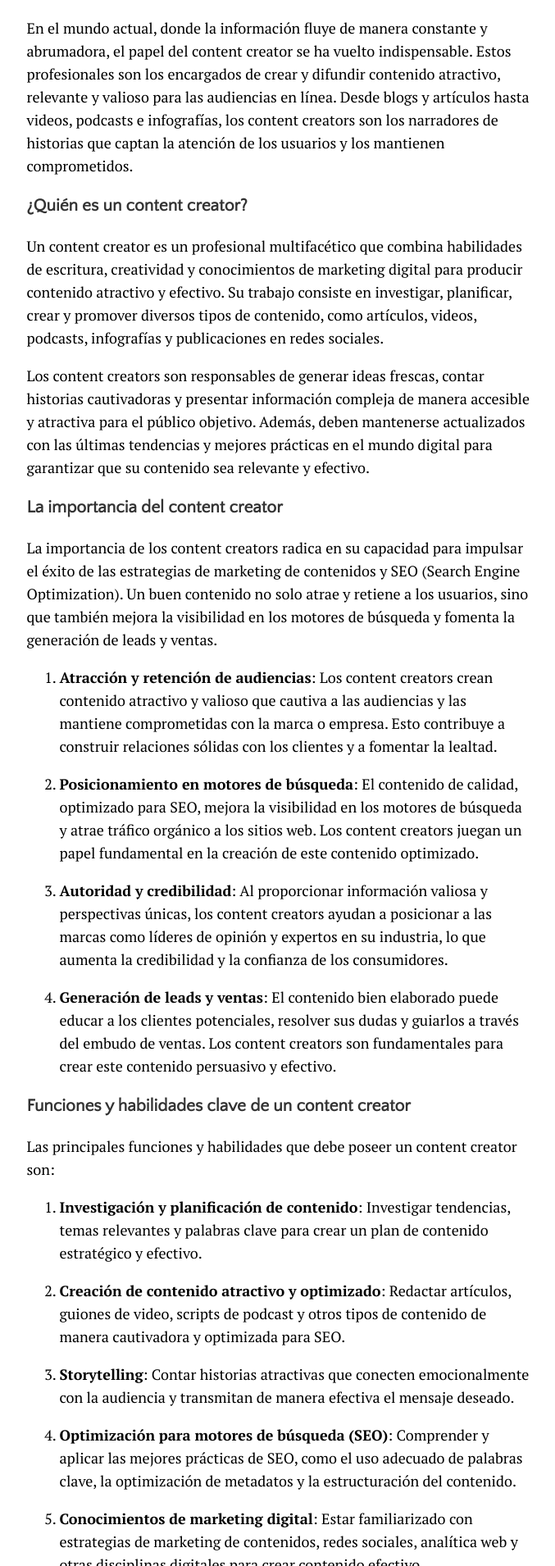
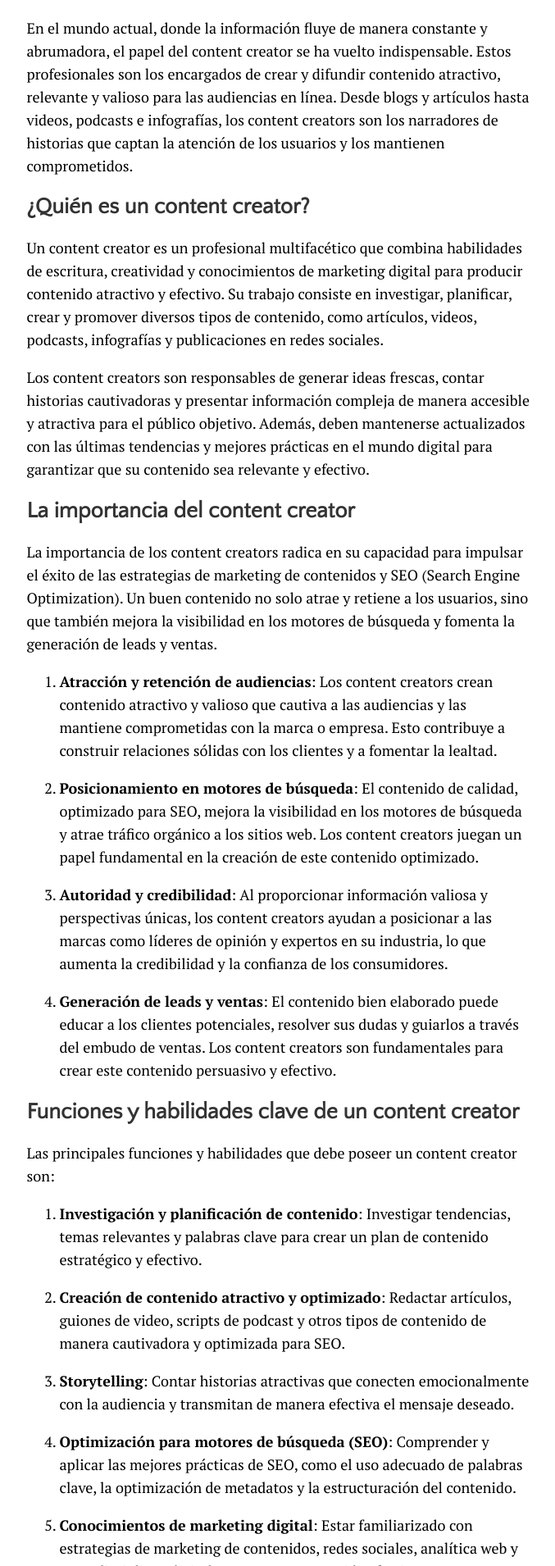
Before and after one commit to JuanEsquiviasO/blog, a Jekyll site: the page built from _posts/2024-04-03-content-creator-quien-es-y-que-hace.md, in a window 1280 px wide. Shown: the part 770-2680 px from the top of the page at 82% size, without its empty margins (300-977 px from the left). Built offline with Jekyll 4.4.1, drawn with Linux system fonts in a browser that asks for light colours; comment, search, counter and statistics services are not loaded.

```diff
--- a/_posts/2024-04-03-content-creator-quien-es-y-que-hace.md
+++ b/_posts/2024-04-03-content-creator-quien-es-y-que-hace.md
@@ -12,13 +12,13 @@ image: content-creation.jpg
 
 En el mundo actual, donde la información fluye de manera constante y abrumadora, el papel del content creator se ha vuelto indispensable. Estos profesionales son los encargados de crear y difundir contenido atractivo, relevante y valioso para las audiencias en línea. Desde blogs y artículos hasta videos, podcasts e infografías, los content creators son los narradores de historias que captan la atención de los usuarios y los mantienen comprometidos.
 
-### ¿Quién es un content creator?
+## ¿Quién es un content creator?
 
 Un content creator es un profesional multifacético que combina habilidades de escritura, creatividad y conocimientos de marketing digital para producir contenido atractivo y efectivo. Su trabajo consiste en investigar, planificar, crear y promover diversos tipos de contenido, como artículos, videos, podcasts, infografías y publicaciones en redes sociales.
 
 Los content creators son responsables de generar ideas frescas, contar historias cautivadoras y presentar información compleja de manera accesible y atractiva para el público objetivo. Además, deben mantenerse actualizados con las últimas tendencias y mejores prácticas en el mundo digital para garantizar que su contenido sea relevante y efectivo.
 
-### La importancia del content creator
+## La importancia del content creator
 
 La importancia de los content creators radica en su capacidad para impulsar el éxito de las estrategias de marketing de contenidos y SEO (Search Engine Optimization). Un buen contenido no solo atrae y retiene a los usuarios, sino que también mejora la visibilidad en los motores de búsqueda y fomenta la generación de leads y ventas.
 
@@ -30,7 +30,7 @@ La importancia de los content creators radica en su capacidad para impulsar el
 
 4. **Generación de leads y ventas**: El contenido bien elaborado puede educar a los clientes potenciales, resolver sus dudas y guiarlos a través del embudo de ventas. Los content creators son fundamentales para crear este contenido persuasivo y efectivo.
 
-### Funciones y habilidades clave de un content creator
+## Funciones y habilidades clave de un content creator
 
 Las principales funciones y habilidades que debe poseer un content creator son:
 
@@ -50,7 +50,7 @@ Las principales funciones y habilidades que debe poseer un content creator son:
 
 8. **Trabajo en equipo y colaboración**: Colaborar de manera efectiva con otros profesionales, como diseñadores, desarrolladores web y especialistas en marketing, para crear contenido de alta calidad.
 
-### La relación entre el content creator y el SEO
+## La relación entre el content creator y el SEO
 
 El content creator y el SEO (Search Engine Optimization) están estrechamente relacionados y se complementan mutuamente. Un buen contenido es fundamental para una estrategia de SEO exitosa, y el SEO es esencial para asegurar que el contenido sea visible y accesible para el público objetivo.
 
```
